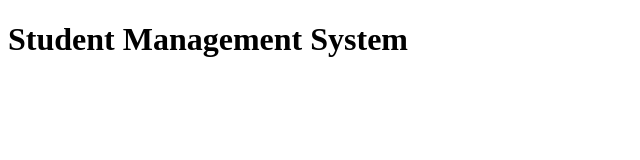
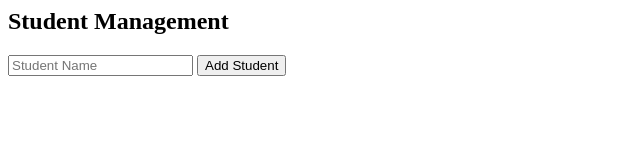
Before and after one commit to haniswikaaww-05/stdms, a plain HTML site: page index.html in a window 1280 px wide. Shown: the whole page, without its empty margins (0-640 px from the left). Drawn offline with Linux system fonts and the light colour scheme.

Commit message:
new commits done

```diff
--- a/index.html
+++ b/index.html
@@ -1,10 +1,5 @@
-
-<!DOCTYPE html>
-<html>
-<head>
-    <title>Student Management System</title>
-</head>
-<body>
-    <h1>Student Management System</h1>
-</body>
-</html>
+<h2>Student Management</h2>
+<input id="name" placeholder="Student Name">
+<button onclick="alert(document.getElementById('name').value)">
+Add Student
+</button>
```
